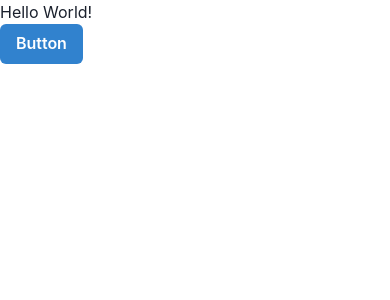
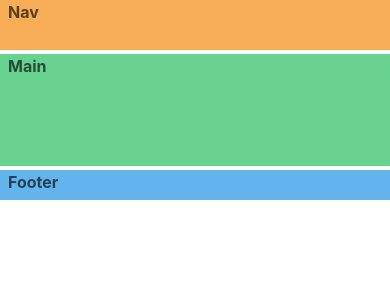
Before and after one commit to depermana12/react-gamehub, a React (Vite) app: page / in a window 390 px wide. Shown: the top 300 px of the page. Built offline with nearby package versions, Linux system fonts and the light colour scheme.

Commit message:
configure responsive layout

```diff
--- a/src/App.tsx
+++ b/src/App.tsx
@@ -1,10 +1,39 @@
-import { Button } from "@chakra-ui/react";
+import { Grid, GridItem, Show } from "@chakra-ui/react";
 
 function App() {
   return (
     <>
-      <h1>Hello World!</h1>
-      <Button colorScheme="blue">Button</Button>
+      <Grid
+        templateAreas={{
+          base: `"nav nav"
+                 "main main"
+                 "footer footer"`,
+          lg: `"nav nav"
+               "aside main"
+               "footer footer"`,
+        }}
+        gridTemplateRows={"50px 1fr 30px"}
+        gridTemplateColumns={"150px 1fr"}
+        h="200px"
+        gap="1"
+        color="blackAlpha.700"
+        fontWeight="bold"
+      >
+        <GridItem pl="2" bg="orange.300" area={"nav"}>
+          Nav
+        </GridItem>
+        <Show above="lg">
+          <GridItem pl="2" bg="pink.300" area={"aside"}>
+            aside
+          </GridItem>
+        </Show>
+        <GridItem pl="2" bg="green.300" area={"main"}>
+          Main
+        </GridItem>
+        <GridItem pl="2" bg="blue.300" area={"footer"}>
+          Footer
+        </GridItem>
+      </Grid>
     </>
   );
 }
```
